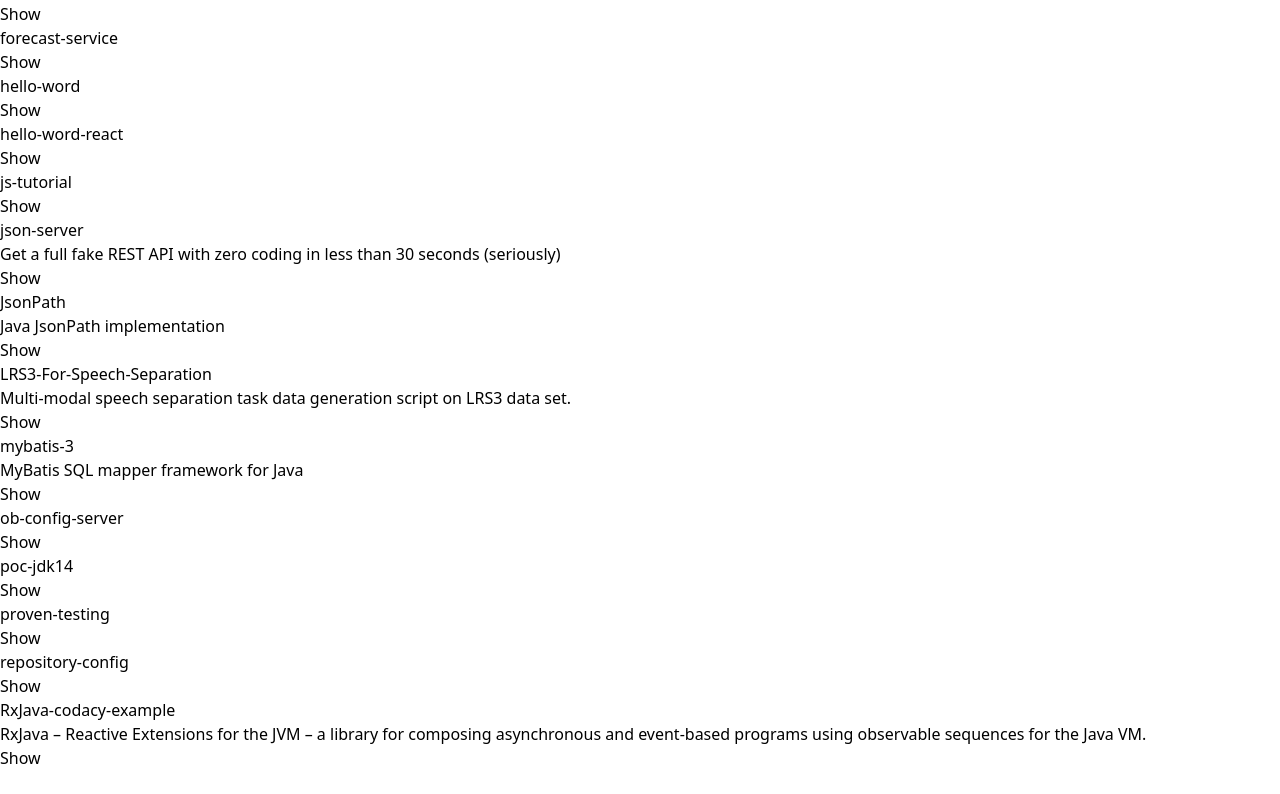
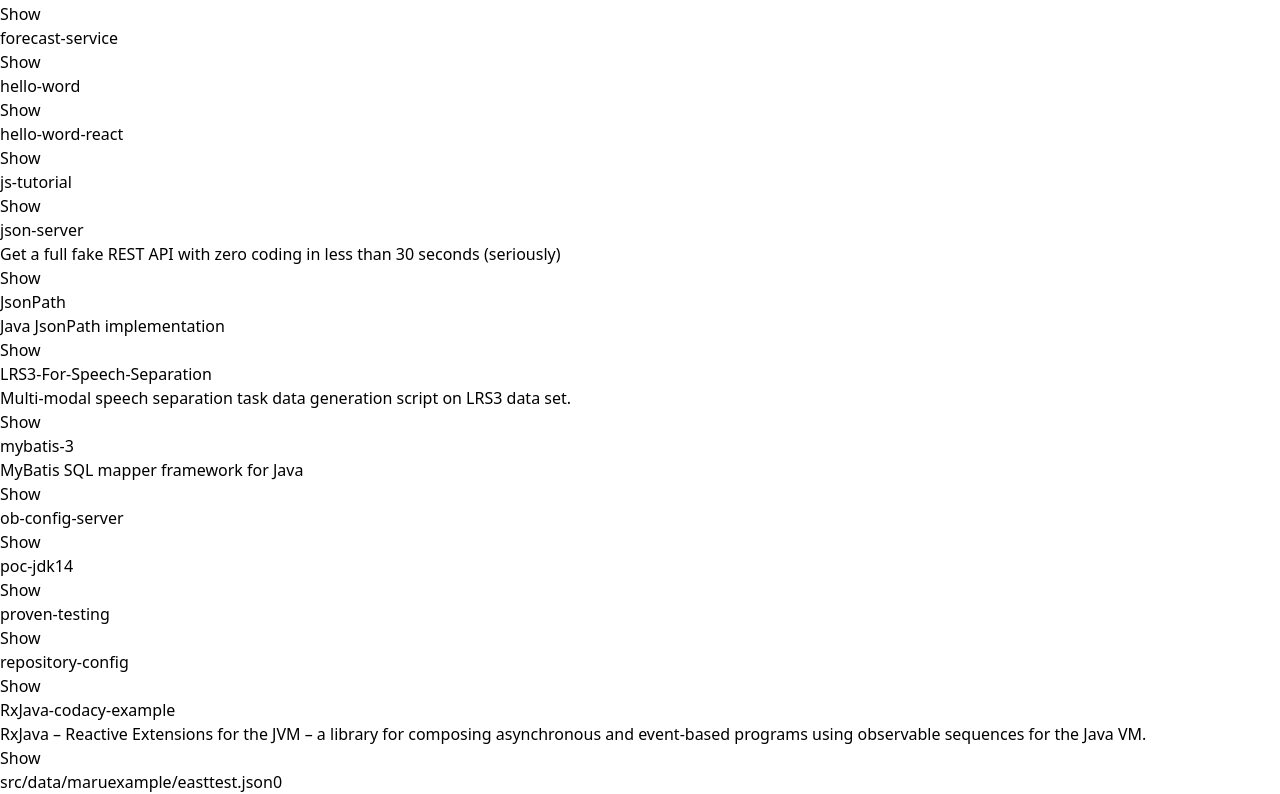
Before and after one commit to obarra-dev/poc-react, a Gatsby site in the folder gatspy-app/my-site/: page / in a window 1280 px wide. Shown: the part 832-1626 px from the top of the page. Before the commit the page ends 1602 px from the top, so only its background shows below. Built offline with nearby package versions, Linux system fonts and the light colour scheme; Gatsby itself is replaced by a stand-in of ours.

Commit message:
show data from graphql

```diff
--- /dev/null
+++ b/gatspy-app/my-site/src/components/courses.js
@@ -0,0 +1,37 @@
+import React from "react";
+import {useStaticQuery, graphql, grap} from "gatsby";
+
+
+export default () => {
+
+    const data = useStaticQuery(graphql `
+    {
+        maruexampleJson {
+          id
+          fluctuationAccountBalance
+          contractId
+          policyId {
+            endorsementNumber
+            insurerId
+            policyNumber
+            sectionId
+            subSectionId
+          }
+        }
+      }
+
+    `);
+
+    return (
+        <section>
+            <div>
+                <div>
+                    <h2></h2>
+                    <div>
+                        {data.maruexampleJson.id}
+                    </div>
+                </div>
+            </div>
+        </section>
+    )
+}
--- a/gatspy-app/my-site/src/pages/index.js
+++ b/gatspy-app/my-site/src/pages/index.js
@@ -1,10 +1,12 @@
 import React from "react";
 import Header from "../components/header";
 import Repos from "../components/repos";
+import Courses from "../components/courses";
 
 export default function Home() {
   return <div>
     <Header></Header>
     <Repos></Repos>
+    <Courses></Courses>
   </div>
 }
```
